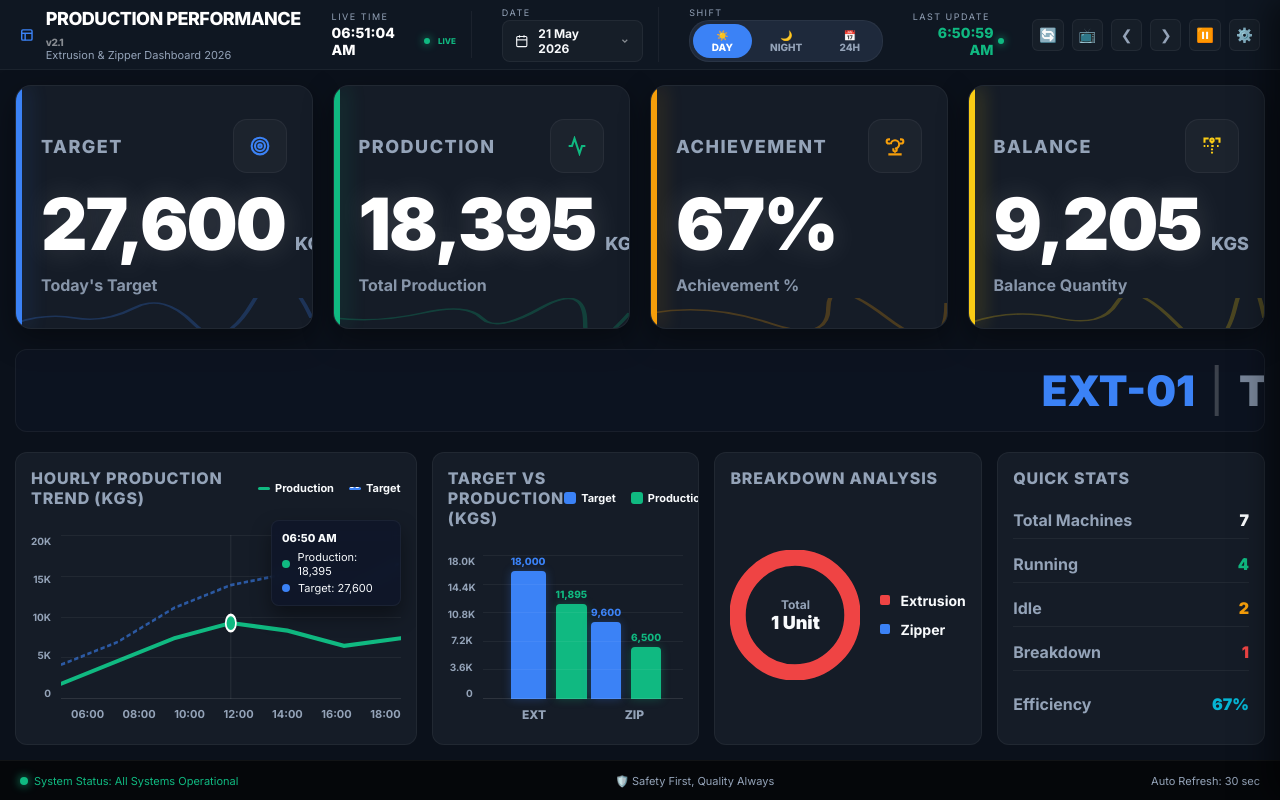
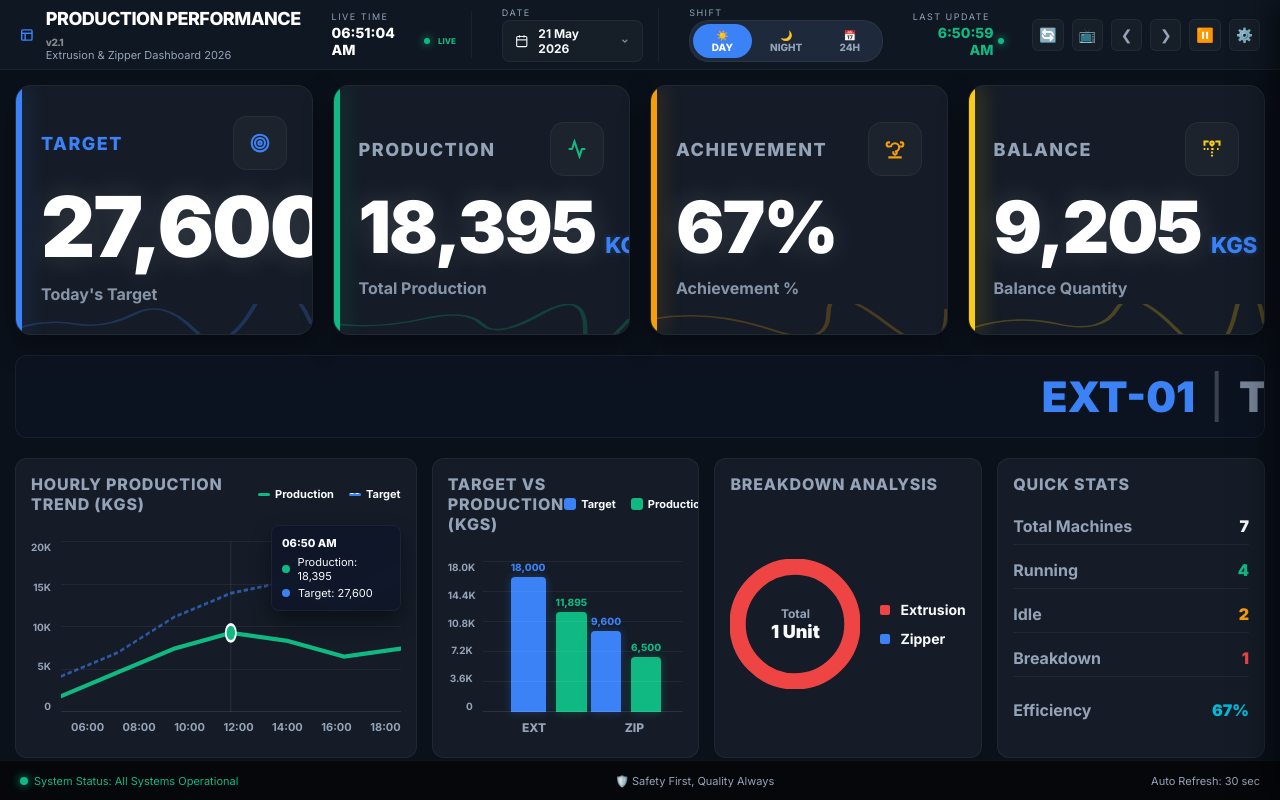
Before and after one commit to centralbdpackaging-ui/Extrusion-Zipper-Dashboard, a website: page index.html in a window 1280 px wide. Drawn offline with Linux system fonts and the light colour scheme; no server answers.

Commit message:
Initial commit

```diff
--- a/styles.css
+++ b/styles.css
@@ -151,7 +151,10 @@ main {
 .kpi-lbl { font-size: 18px; font-weight: 800; color: var(--text-muted); text-transform: uppercase; letter-spacing: 1.5px; }
 .kpi-val-group { display: flex; align-items: baseline; gap: 10px; z-index: 2; }
 .kpi-val { font-size: 72px; font-weight: 950; color: #fff; line-height: 1; text-shadow: 0 0 30px rgba(255,255,255,0.15); letter-spacing: -2px; }
-.kpi-unit { font-size: 18px; color: var(--text-muted); font-weight: 800; }
+.kpi-unit { font-size: 22px; color: var(--accent-blue); font-weight: 800; text-shadow: 0 0 6px var(--glow-blue); }
+
+.kpi-card.blue .kpi-val { font-size: 84px; }
+.kpi-card.blue .kpi-lbl { color: var(--accent-blue); }
 .kpi-sub { font-size: 16px; color: var(--text-muted); z-index: 2; font-weight: 600; opacity: 0.9; }
 
 .kpi-icon-box {
@@ -246,7 +249,7 @@ main {
 .m-card-main-val { display: flex; flex-direction: column; }
 .big-val { font-size: 32px; font-weight: 900; color: #fff; line-height: 1; }
 .unit-lbl { font-size: 12px; font-weight: 800; color: var(--text-muted); margin-top: 2px; }
-.target-lbl { font-size: 11px; font-weight: 700; color: var(--text-muted); opacity: 0.7; margin-top: 5px; }
+.target-lbl { font-size: 16px; font-weight: 800; color: #fff; opacity: 1; margin-top: 6px; }
 
 .m-card-circle-wrap { width: 45px; height: 45px; position: relative; }
 .m-card-pct { position: absolute; inset: 0; display: flex; align-items: center; justify-content: center; font-size: 11px; font-weight: 900; }
```
